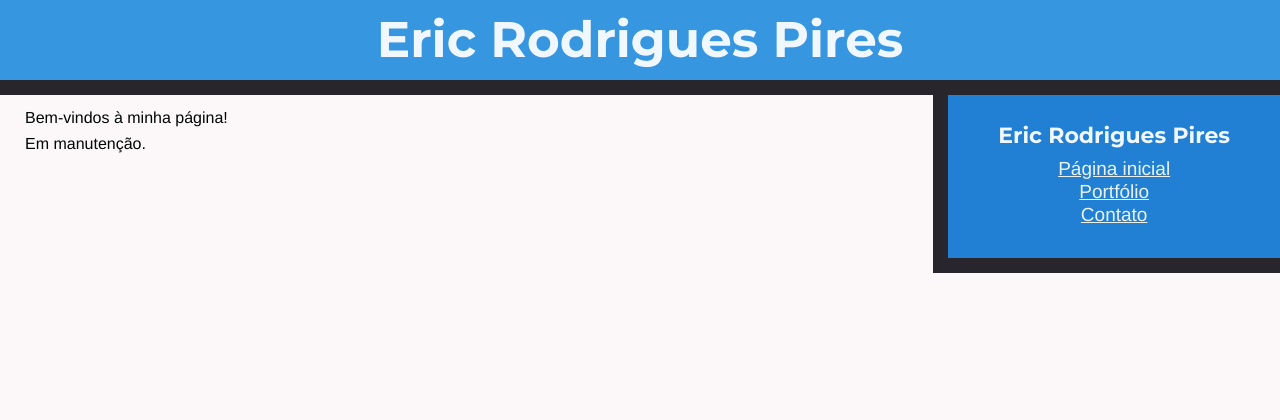
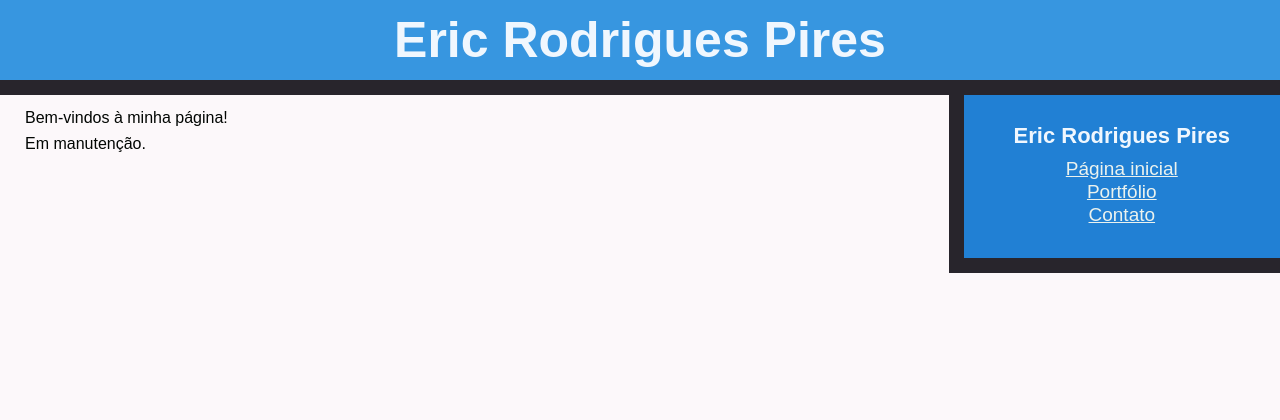
Before and after one commit to EpicEric/ericpires.com.br, a Django app: page / in a window 1280 px wide. Shown: the top 420 px of the page. Run offline with Django 3.2, Linux system fonts and the light colour scheme.

Commit message:
Remove Google fonts from website

```diff
--- a/homepage/static/homepage/css/site.css
+++ b/homepage/static/homepage/css/site.css
@@ -1,12 +1,12 @@
 h1,
 h2,
 h3 {
-    font-family: "Montserrat", sans-serif;
+    font-family: sans-serif;
     font-weight: bold;
 }
 
 body {
-    font-family: "Arimo", sans-serif;
+    font-family: sans-serif;
     background-color: #FCF8FA;
     color: #020603;
 }
--- a/homepage/templates/homepage/base.html
+++ b/homepage/templates/homepage/base.html
@@ -7,8 +7,6 @@
         <title>{% block 'title' %}{% endblock %}</title>
         <link href="{% static 'homepage/css/reset.css' %}" rel="stylesheet" type="text/css">
         <link href="{% static 'homepage/css/site.css' %}" rel="stylesheet" type="text/css">
-        <link href="https://fonts.googleapis.com/css?family=Montserrat:700,400" rel="stylesheet" type="text/css">
-        <link href="https://fonts.googleapis.com/css?family=Arimo:400,700,400italic,700italic" rel="stylesheet" type="text/css">
         <link href="{% static 'homepage/favicon.png' %}?v=1" rel="shortcut icon" type="image/png">
     </head>
     <body>
```
